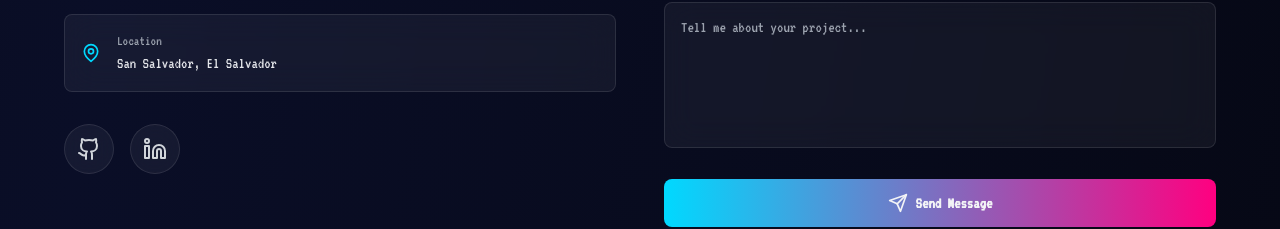
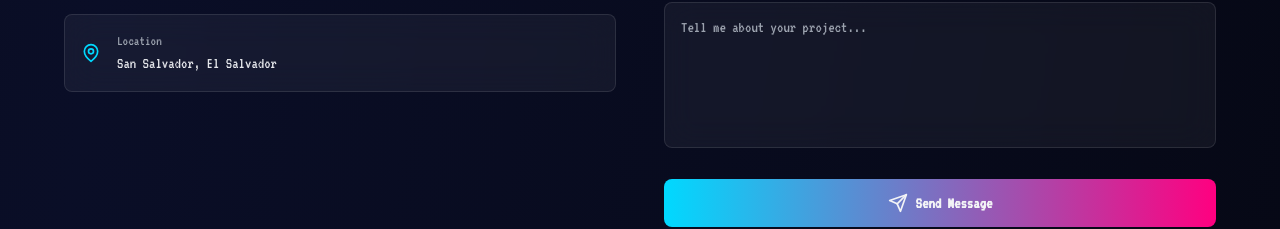
Before and after one commit to rcastaneda-dev/portfolio, a Next.js app: page / in a window 1280 px wide. Shown: the part 6577-6806 px from the top of the page. Built offline with nearby package versions, Linux system fonts and the light colour scheme.

Commit message:
chore: remove duplicated icons

```diff
--- a/components/Contact.tsx
+++ b/components/Contact.tsx
@@ -35,19 +35,6 @@ const Contact = () => {
       label: t.contact.location,
       value: 'San Salvador, El Salvador',
       href: '#'
-    }
-  ];
-
-  const socialLinks = [
-    {
-      icon: <Github className="w-6 h-6" />,
-      href: 'https://github.com/rcastaneda-dev',
-      label: 'GitHub'
-    },
-    {
-      icon: <Linkedin className="w-6 h-6" />,
-      href: 'https://www.linkedin.com/in/rcastaneda-dev/',
-      label: 'LinkedIn'
     }
   ];
 
@@ -108,24 +95,6 @@ const Contact = () => {
                     <p className="text-xs md:text-sm text-gray-400">{info.label}</p>
                     <p className="text-sm md:text-base text-gray-200">{info.value}</p>
                   </div>
-                </motion.a>
-              ))}
-            </div>
-
-            <div className="flex gap-3 md:gap-4">
-              {socialLinks.map((link, index) => (
-                <motion.a
-                  key={link.label}
-                  href={link.href}
-                  target="_blank"
-                  rel="noopener noreferrer"
-                  initial={{ opacity: 0, y: 20 }}
-                  animate={isInView ? { opacity: 1, y: 0 } : { opacity: 0, y: 20 }}
-                  transition={{ duration: 0.5, delay: 0.6 + index * 0.1 }}
-                  whileHover={{ scale: 1.1, y: -5 }}
-                  className="p-2.5 md:p-3 glass-effect rounded-full text-gray-300 hover:text-primary hover:neon-glow transition-all"
-                >
-                  {link.icon}
                 </motion.a>
               ))}
             </div>
```
